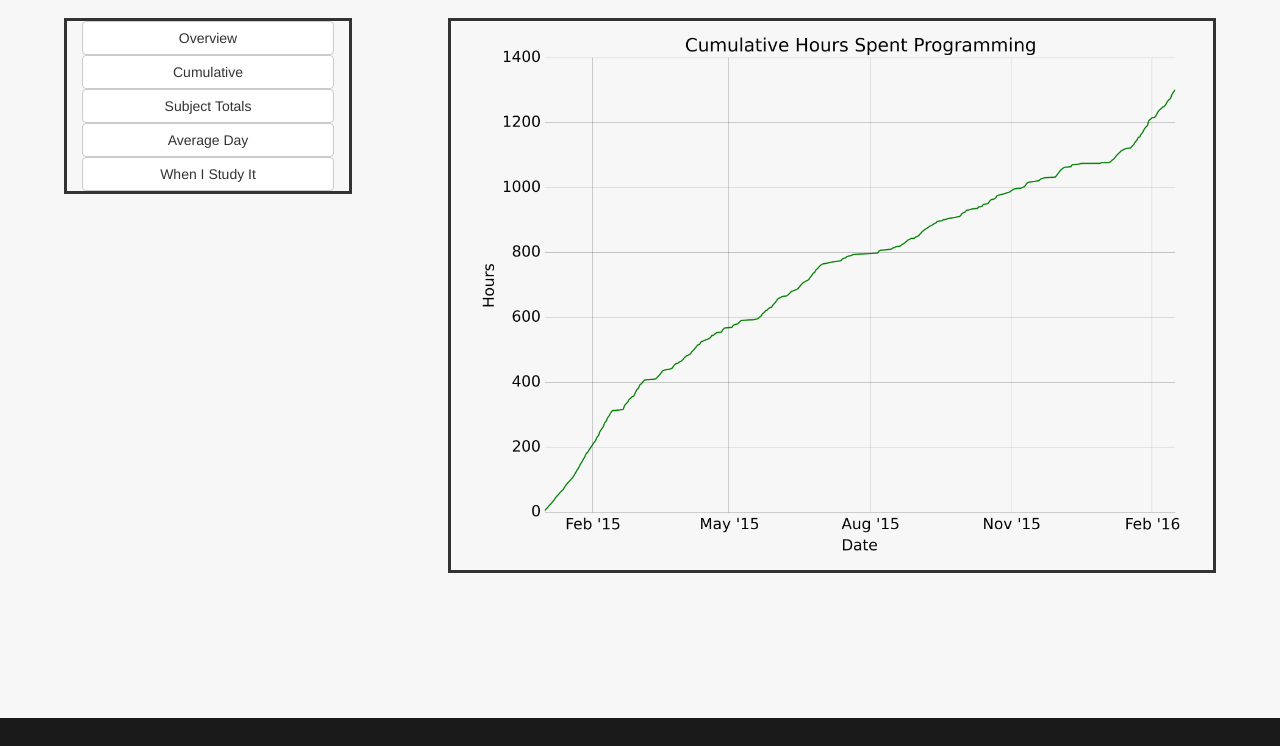
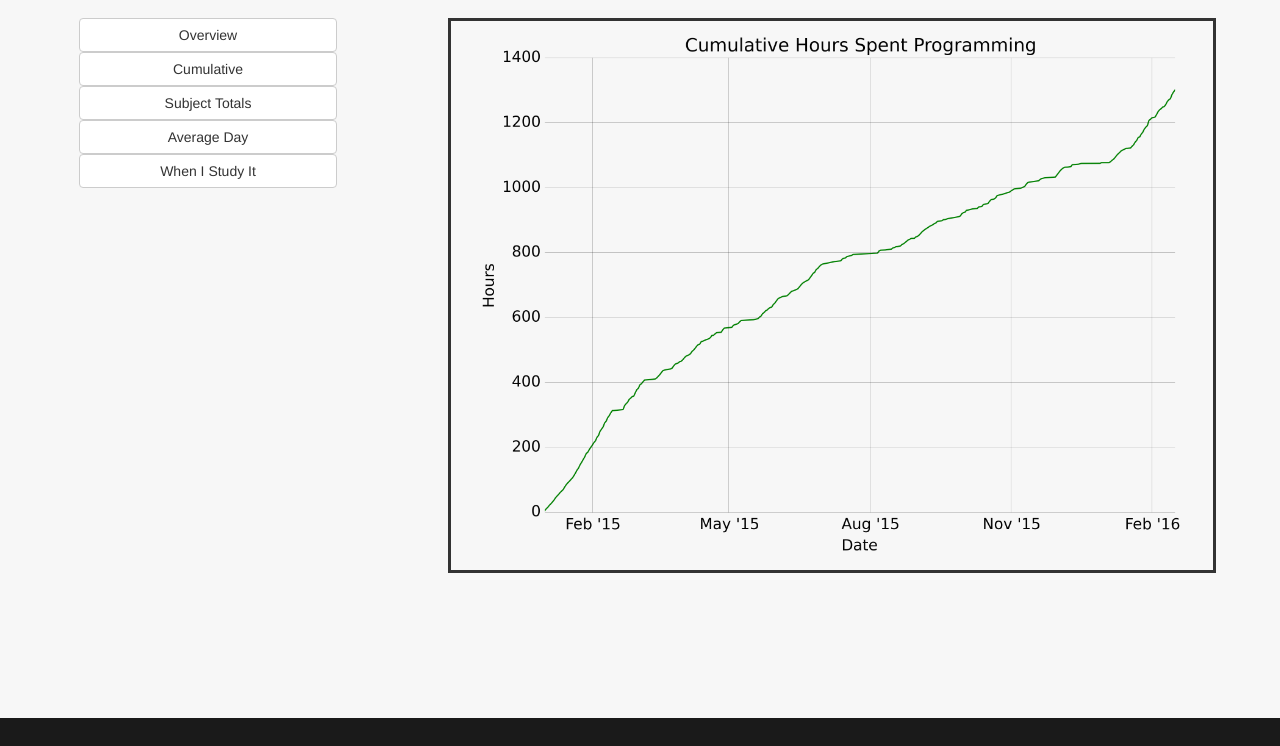
Before and after one commit to PilgrimShadow/pilgrimshadow.github.io, a plain HTML site: page index.html in a window 1280 px wide. Shown: the part 54-800 px from the top of the page. Drawn offline with nearby package versions, Linux system fonts and the light colour scheme.

Commit message:
tweaking style

```diff
--- a/index.html
+++ b/index.html
@@ -30,7 +30,7 @@
 
 	<div class="container-fluid" style="width:90%;">
         <div class="row">
-            <div id="plot-options" class="col-md-3 col-md-offset-0" style="border:solid;">
+            <div id="plot-options" class="col-md-3 col-md-offset-0" style="border:none;">
                 <button type="button" class="btn btn-default">Overview</button>
                 <button type="button" class="btn btn-default" onclick="changeImage('cumulative')">Cumulative</button>
                 <button type="button" class="btn btn-default" onclick="changeImage('subject_totals')">Subject Totals</button>
```
Also changed, not shown: images/subject_densities.png.
